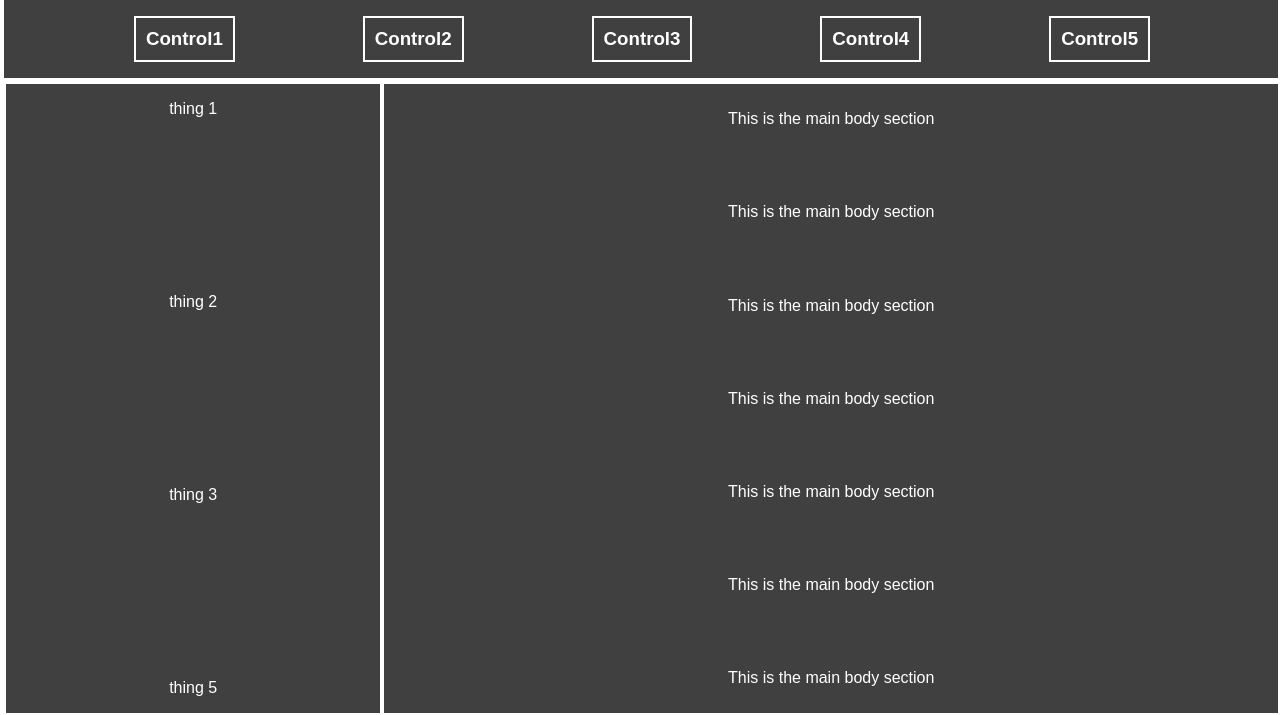
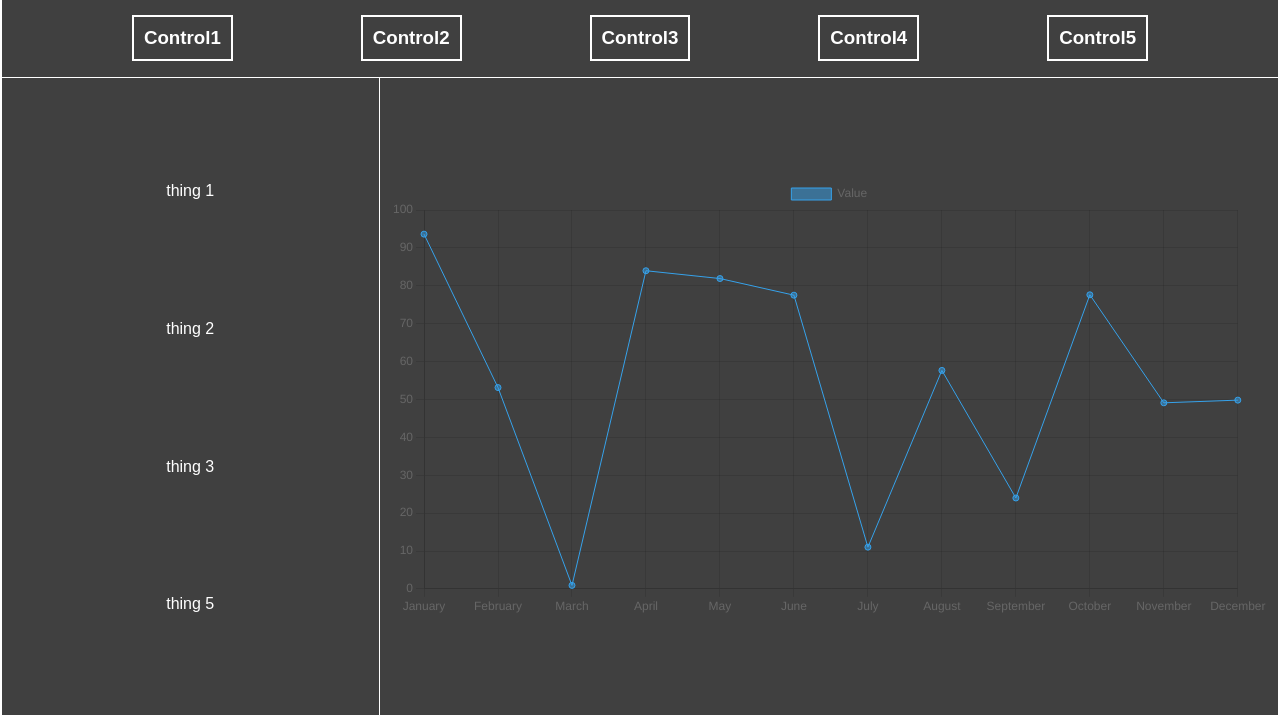
Before and after one commit to Toitle419/FakeTrader, a plain HTML site: page index.html in a window 1280 px wide. Shown: the part 85-800 px from the top of the page. Drawn offline with nearby package versions, Linux system fonts and the light colour scheme.

Commit message:
Added chart and changed outlines to borders

```diff
--- /dev/null
+++ b/graph.js
@@ -0,0 +1,34 @@
+const ctx = document.getElementById('graph-canvas');
+
+const months = ["January","February","March","April","May","June","July","August","September","October","November","December"];
+const values = new Array(months.length);
+for (var i = 0; i < values.length; i++)
+    {
+        values[i] = Math.random() * 100
+    };
+
+var chart = new Chart(ctx,
+    {
+    type: 'line',
+    data:
+    {
+        labels: months,
+        datasets:
+        [{
+            label: 'Value',
+            data: values,
+            borderWidth: 1
+        }]
+    },
+    options:
+    {
+        scales:
+        {
+            y:
+            {
+                beginAtZero: true
+            }
+        },
+        animation: false
+    }
+});
--- a/index.css
+++ b/index.css
@@ -14,8 +14,7 @@ h1 {
 
 .flex-container {
     display: flex;
-    justify-content:space-between;
-    margin: 2px;
+    justify-content:space-evenly;
 }
 
 .flex-container.fill-page {
@@ -24,7 +23,7 @@ h1 {
 }
 
 .outlined {
-    outline: 2px solid white;
+    border: 2px solid white;
 }
 
 .vertical {
@@ -40,7 +39,7 @@ h1 {
     display: flex;
     width: 100%;
     justify-content: space-evenly;
-    padding: 0;
+    padding: 10;
 }
 
 .controls h3 {
@@ -53,13 +52,24 @@ h1 {
 .tools {
     text-align: center;
     width: 30%;
-    outline: 2px solid white;
     padding: 0px;
 }
 
 .interface {
     text-align: center;
     width: 70%;
-    outline: 2px solid white;
     padding: 10px;
 }
+
+.top-border {
+    border-top: 1px solid white;
+}
+.bottom-border {
+    border-bottom: 1px solid white;
+}
+.left-border {
+    border-left: 1px solid white;
+}
+.right-border {
+    border-right: 1px solid white;
+}
--- a/index.html
+++ b/index.html
@@ -5,6 +5,7 @@
     <title>Fake Trader</title>
     <link rel="stylesheet" href="index.css">
     <script src="index.js"></script>
+    <script src="https://cdn.jsdelivr.net/npm/chart.js"></script>
 </head>
 
 <body id="main">
@@ -12,31 +13,27 @@
         <div class="title">
             <h1>Fake Trader</h1>
         </div>
-        <div class="controls flex-container horizontal outlined">
+        <div class="controls flex-container horizontal top-border">
             <h3>Control1</h3>
             <h3>Control2</h3>
             <h3>Control3</h3>
             <h3>Control4</h3>
             <h3>Control5</h3>
         </div>
-        <div class="flex-container fill-page horizontal outlined">
-            <div class="flex-container vertical tools">
+        <div class="flex-container fill-page horizontal top-border">
+            <div class="flex-container vertical tools right-border">
                 <p>thing 1</p>
                 <p>thing 2</p>
                 <p>thing 3</p>
                 <p>thing 5</p>
             </div>
-            <div class="flex-container vertical interface">
-                <p>This is the main body section</p>
-                <p>This is the main body section</p>
-                <p>This is the main body section</p>
-                <p>This is the main body section</p>
-                <p>This is the main body section</p>
-                <p>This is the main body section</p>
-                <p>This is the main body section</p>
+            <div class="flex-container vertical interface" id="graph-div">
+                <canvas id = "graph-canvas">
+                    <!-- js for displaying chart -->
+                    <script src="graph.js"></script>
+                </canvas>
             </div>
         </div>
     </div>
 </body>
-
 </html>
```
